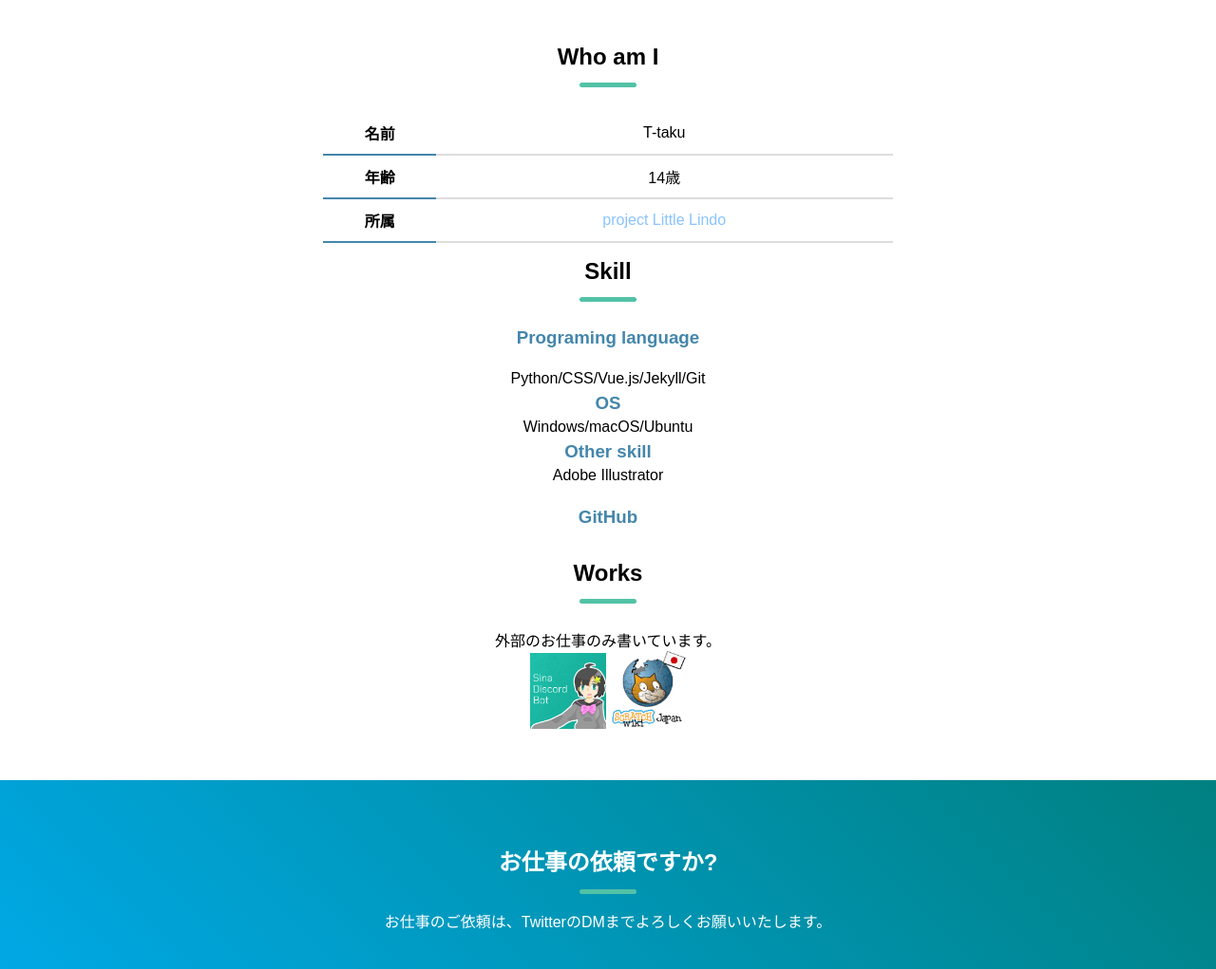
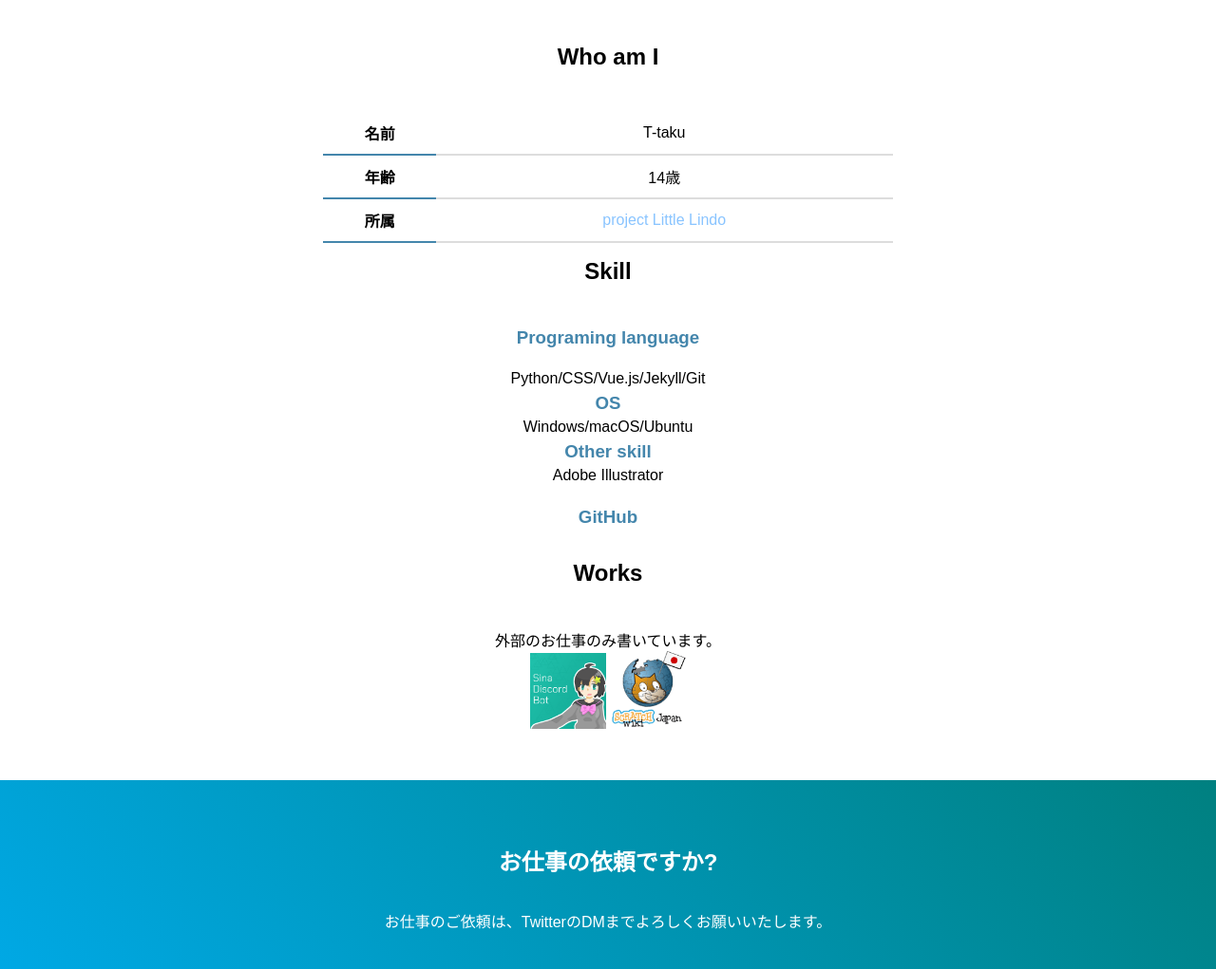
Before and after one commit to T-taku/portfolio, a Jekyll site: the page built from index.md, in a window 1280 px wide. Shown: the part 486-1507 px from the top of the page at 95% size. Built offline with Jekyll 4.4.1, drawn with Linux system fonts in a browser that asks for light colours; nearby versions of some CDN libraries; a script that is not in the unit is left out.

Commit message:
Display none

```diff
--- a/assets/css/main.css
+++ b/assets/css/main.css
@@ -145,6 +145,10 @@ h3{
 .irai h2{
   color: #fff!important;
   text-align: center;
+}
+
+h2:before {
+  display: none!important;
 }
 
 .irai a{
```
